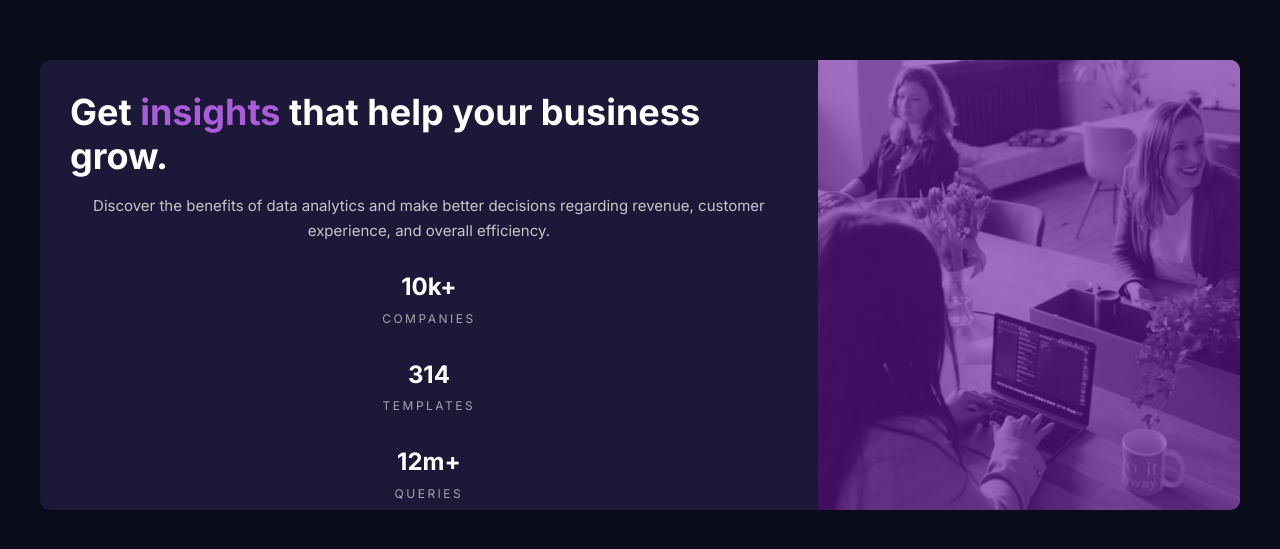
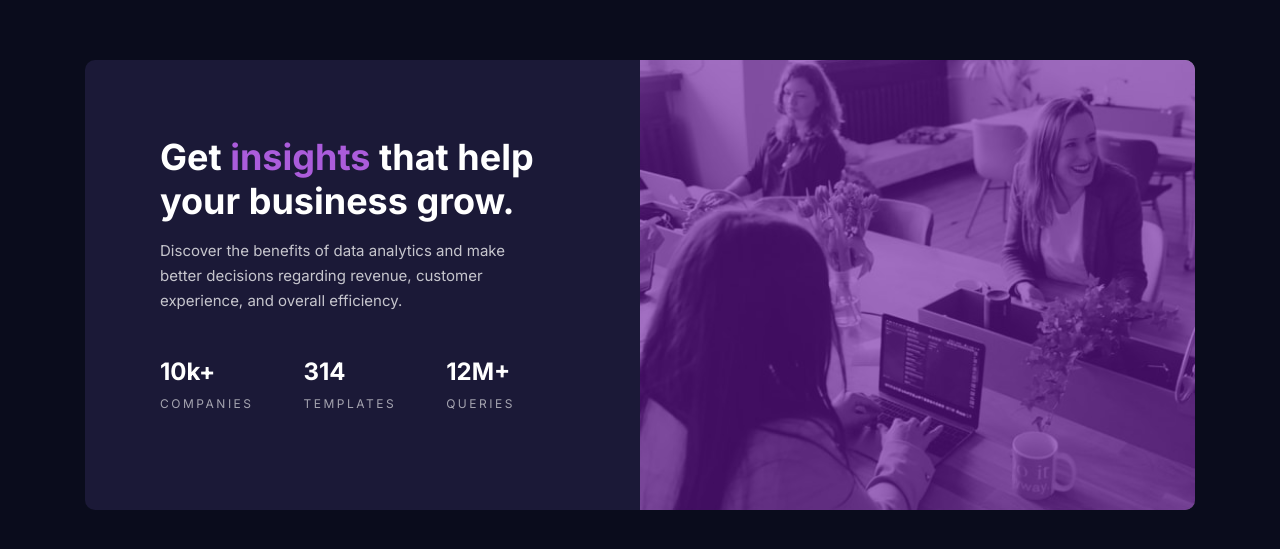
Before and after one commit to bryanloyd/Frontend-Mentor---Stats-Preview-Card-Component, a plain HTML site: page index.html in a window 1280 px wide. Shown: the part 115-664 px from the top of the page. Drawn offline with Linux system fonts and the light colour scheme.

Commit message:
Desktop Version Completed

```diff
--- a/index.html
+++ b/index.html
@@ -9,28 +9,37 @@
     rel="stylesheet">
   <link rel="stylesheet" href="./scripts/normalize.css">
   <link rel="stylesheet" href="./scripts/styles.css">
-  <link rel="stylesheet" href="./scripts/desktop.css" media:"(min-width: 1200px)">
+  <link rel="stylesheet" href="./scripts/desktop.css" media="(min-width: 1200px)">
   <title>Frontend Mentor | Stats Preview Card Component</title>
 </head>
 
 <body>
 <div class="container">
+
   <div class="image">
     <div class="image-overlay">
-
     </div>
   </div>
+
   <div class="content">
-    <h1 class="content__header">Get <span>insights</span> that help your business grow.</h1>
-
-    <p class="content__main-text">Discover the benefits of data analytics and make better decisions regarding revenue, customer experience, and overall efficiency.</p>
-
-    <h2 class="content__list-header">10k+</h2>
-    <p class="content__list-items">companies</p>
-    <h2 class="content__list-header">314</h2>
-    <p class="content__list-items">templates</p>
-    <h2 class="content__list-header">12m+</h2>
-    <p class="content__list-items">queries</p>
+    <div class="content__header">
+      <h1>Get <span>insights</span> that help your business grow.</h1>
+      <p>Discover the benefits of data analytics and make better decisions regarding revenue, customer experience, and overall efficiency.</p>
+    </div>
+    <div class="content__list">
+      <div class="content__list-items">
+        <h2>10k+</h2>
+        <p>companies</p>
+      </div>
+      <div class="content__list-items">
+        <h2>314</h2>
+        <p>templates</p>
+      </div>
+      <div class="content__list-items">
+        <h2>12M+</h2>
+        <p>queries</p>
+      </div>
+    </div>
   </div>
 </div>
 
--- a/scripts/desktop.css
+++ b/scripts/desktop.css
@@ -1,12 +1,12 @@
 .container {
   flex-direction: row-reverse;
-  width: 1200px;
+  width: 1110px;
   height: 450px;
 }
 
 .image {
-  width: 540px;
-  height: 450px;
+  width: 50%;
+  height: 100%;
   background-image: url(/images/image-header-desktop.jpg);
   background-position: center;
   background-size: cover;
@@ -14,11 +14,33 @@
 }
 
 .content {
-  height: 450px;
+  height: 100%;
+  width: 50%;
+  padding: 75px 95px 75px 75px;
 }
 
-.content__header {
+.content__header h1 {
   text-align: left;
   font-size: 3.6rem;
   line-height: 4.4rem;
 }
+
+.content__header p {
+  text-align: left;
+  font-size: 1.5rem;
+  line-height: 2.5rem;
+}
+
+.content__list {
+  display: flex;
+  flex-direction: row;
+  justify-content: flex-start;
+}
+
+.content__list-items {
+  margin-right: 50px;
+}
+
+.content__list-items h2 {
+  text-align: left;
+}
--- a/scripts/styles.css
+++ b/scripts/styles.css
@@ -48,7 +48,7 @@ body {
   padding: 30px;
 }
 
-.content__header {
+.content__header h1 {
   font-weight: 700;
   font-size: 2.8rem;
   line-height: 3.2rem;
@@ -60,7 +60,7 @@ body {
   color: #ab5cdb;
 }
 
-.content__main-text {
+.content__header p {
   font-weight: 400;
   opacity: 75%;
   font-size: 1.5rem;
@@ -68,14 +68,14 @@ body {
   text-align: center;
 }
 
-.content__list-header {
+.content__list-items h2 {
   font-size: 2.4rem;
   font-weight: 700;
   text-align: center;
   margin: 30px 0 5px 0;
 }
 
-.content__list-items {
+.content__list-items p {
   font-weight: 400;
   opacity: 60%;
   font-size: 1.2rem;
```
